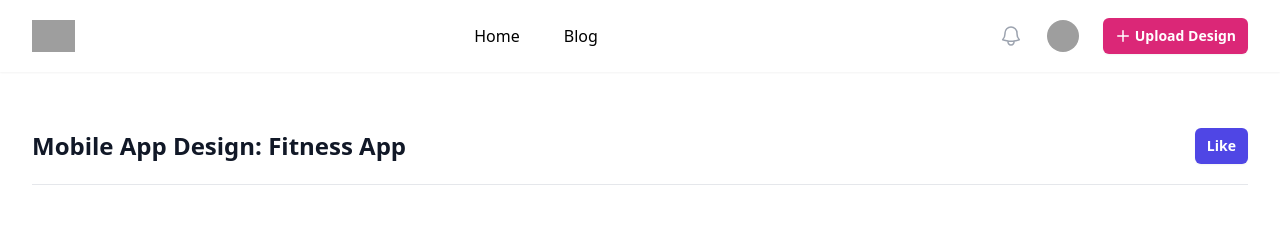
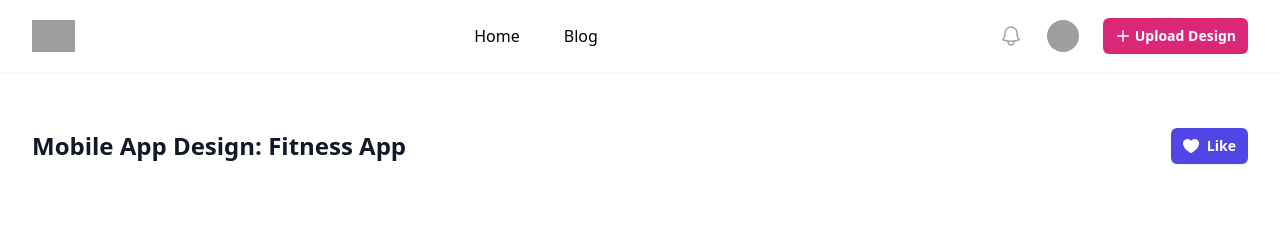
Before and after one commit to ghazi-mansoor/digifolio-frontend-app, a Next.js app: page /design-details in a window 1280 px wide. Shown: the top 235 px of the page. Built offline with nearby package versions, Linux system fonts and the light colour scheme; grey boxes are pictures that could not be loaded; a web font is replaced by a local one.

Commit message:
add heart icon

```diff
--- a/app/features/design-details/components/design-detail-header.js
+++ b/app/features/design-details/components/design-detail-header.js
@@ -1,18 +1,20 @@
-
+import { HeartIcon } from '@heroicons/react/20/solid'
 export default function DesignDetailsHeader() {
     return (
-        <div className="border-b border-gray-200 pb-5">
+        <div className="pb-5">
             <div className="md:flex md:items-center md:justify-between">
+                <div>
                     <h3 className="text-2xl font-bold leading-7 text-gray-900">Mobile App Design: Fitness App</h3>
-                <div className="flex">
+
+                </div>
                 <button
                     type="button"
                     className="ml-3 inline-flex items-center rounded-md bg-indigo-600 px-3 py-2 text-sm font-semibold text-white shadow-sm hover:bg-indigo-500 focus-visible:outline focus-visible:outline-2 focus-visible:outline-offset-2 focus-visible:outline-indigo-600"
                 >
+                    <HeartIcon className="-ml-0.5 mr-1.5 h-5 w-5" aria-hidden="true" />
                     Like
                 </button>
             </div>
         </div>
-        </div>
     );
 }
--- a/app/features/design-feed/components/design-feed-grid.js
+++ b/app/features/design-feed/components/design-feed-grid.js
@@ -1,4 +1,4 @@
-import {ChatBubbleLeftIcon, EyeIcon, HeartIcon} from '@heroicons/react/20/solid'
+import { ChatBubbleLeftIcon, EyeIcon, HeartIcon } from '@heroicons/react/20/solid'
 
 const files = [
     {
```
Lines whose indentation alone changed are shown as unchanged.
